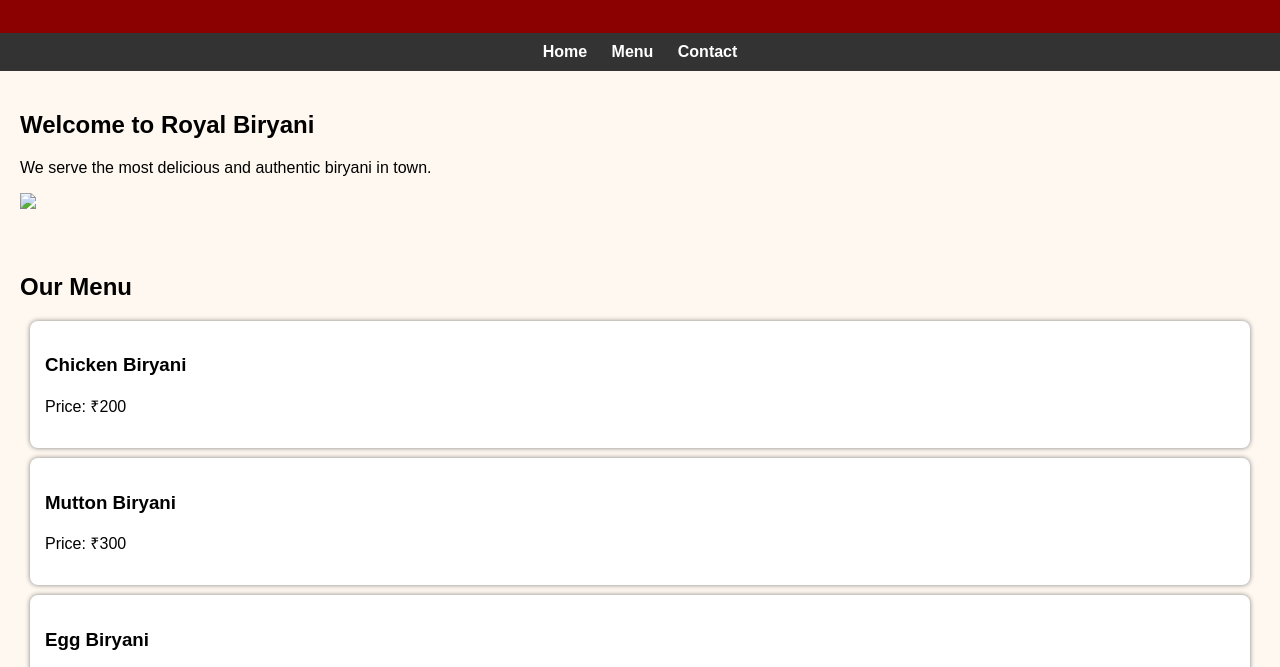
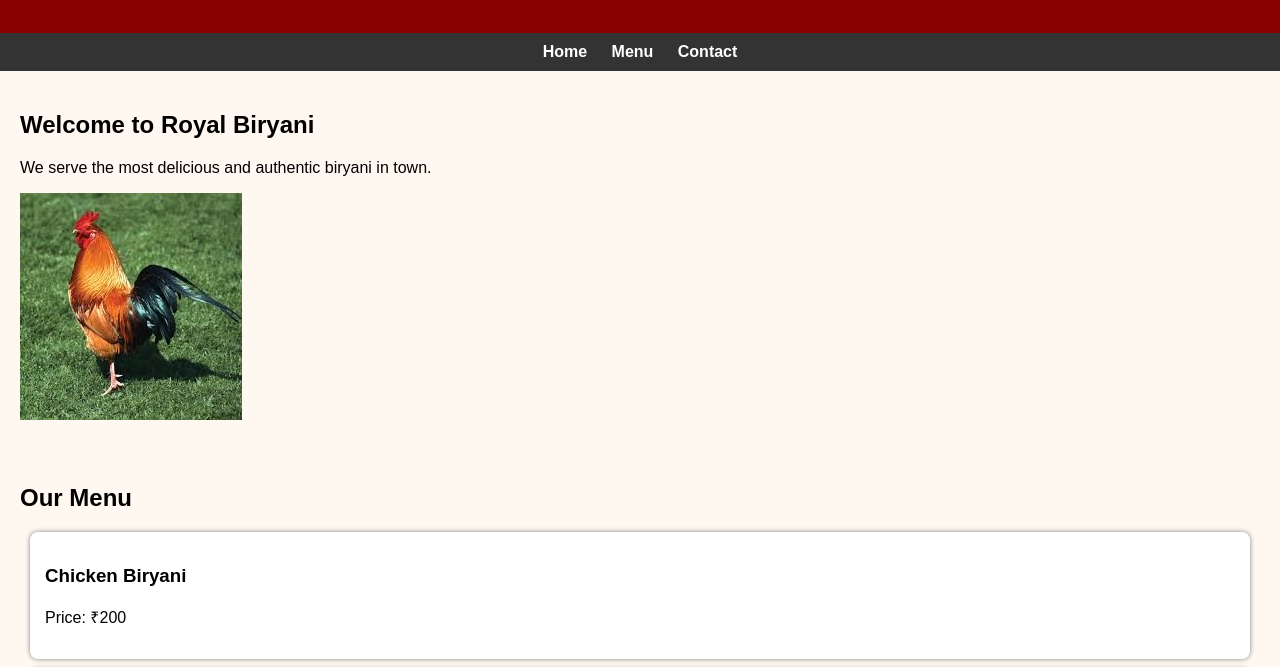
Before and after one commit to aftabattar976-ui/aftab, a plain HTML site: page index.html in a window 1280 px wide. Shown: the part 121-788 px from the top of the page. Drawn offline with Linux system fonts and the light colour scheme.

Commit message:
Fix typo in image source from 'chiken.jpg' to 'chicken.jpg'

```diff
--- a/index.html
+++ b/index.html
@@ -60,7 +60,7 @@
 <section id="home">
     <h2>Welcome to Royal Biryani</h2>
     <p>We serve the most delicious and authentic biryani in town.</p>
-    <img src="chiken.jpg">
+    <img src="chicken.jpg">
 </section>
 
 <section id="menu">
```
